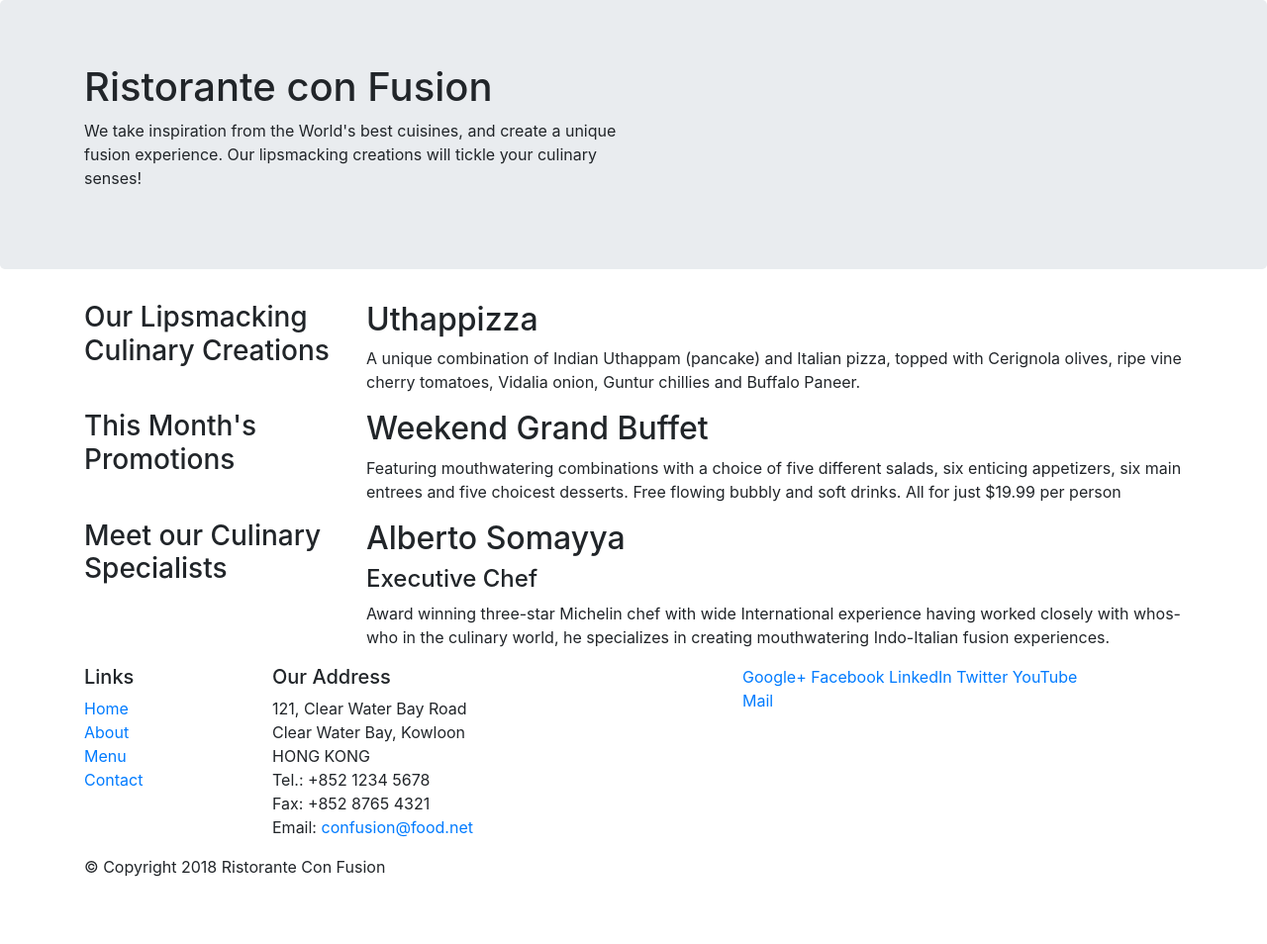
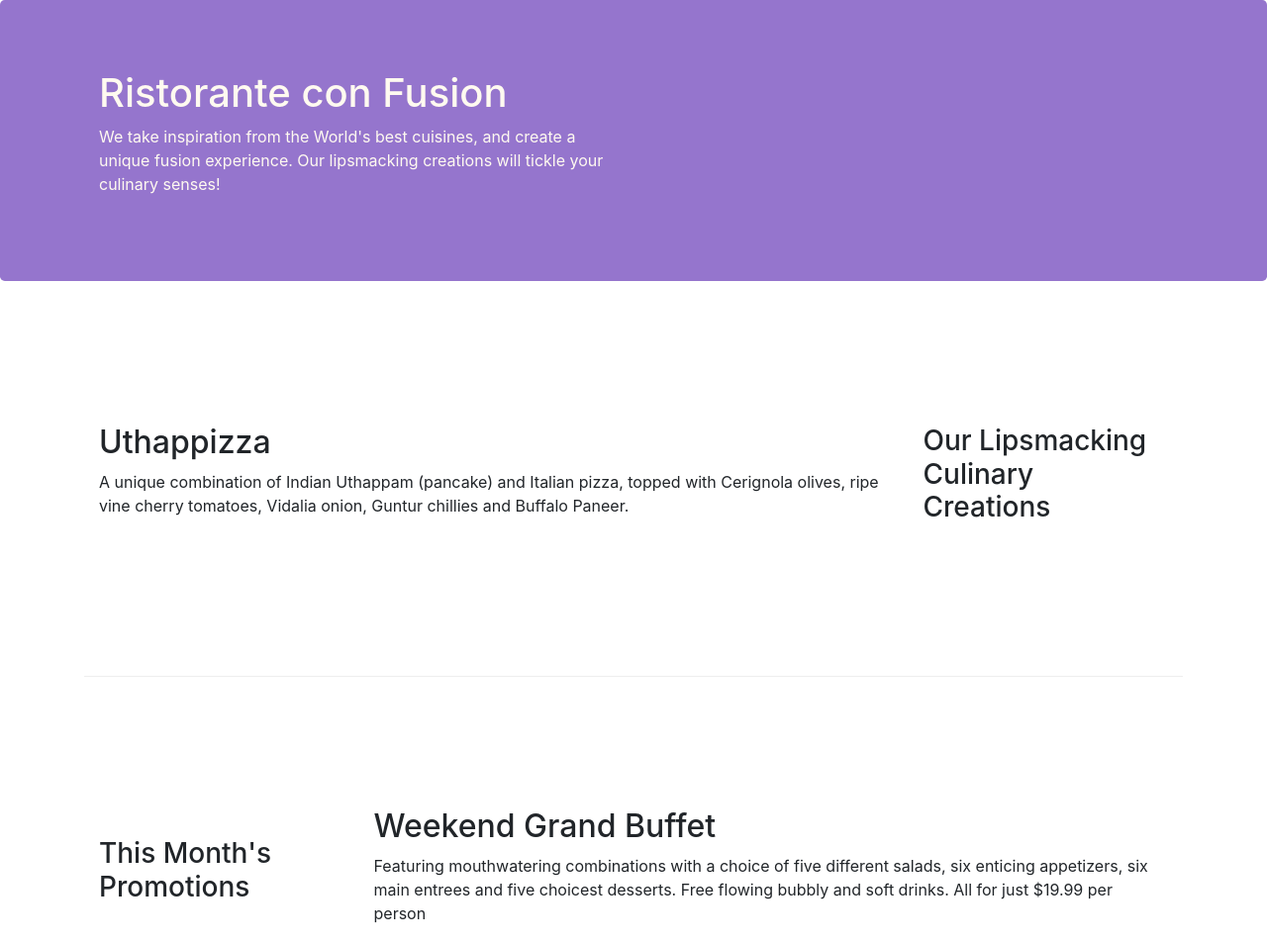
Before and after one commit to Couperin1668/CourseraBootstrap, a website: page index.html in a window 1280 px wide. Shown: the top 954 px of the page at 99% size. Before the commit the page ends 904 px from the top, so only its background shows below. Drawn offline with nearby package versions, Linux system fonts and the light colour scheme.

Commit message:
bootstrap grid part 2

```diff
--- a/css/styles.css
+++ b/css/styles.css
@@ -0,0 +1,30 @@
+.row-header {
+    margin: 0px auto;
+    padding: 0px auto;
+}
+
+.row-content {
+    margin: 0px auto;
+    padding: 50px 0px 50px 0px;
+    border-bottom: 1px ridge;
+    min-height: 400px;
+}
+
+.footer {
+    background-color: #D1C4E9;
+    margin: 0px auto;
+    padding: 20px 0px 20px 0px;
+}
+
+.jumbotron {
+    padding: 70px 30px 70px 30px;
+    margin: 0px auto;
+    background: #9575CD;
+    color: floralwhite;
+}
+
+.address {
+    font-size: 80%;
+    margin: 0px;
+    color: #0f0f0f;
+}
--- a/index.html
+++ b/index.html
@@ -10,13 +10,14 @@
 
      <!-- Bootstrap CSS -->
      <link rel="stylesheet" href="node_modules/bootstrap/dist/css/bootstrap.min.css">
+     <link rel="stylesheet" href="css/styles.css"
 </head>
 
 <body>
 
     <header class="jumbotron">
         <div class="container">
-            <div class="row">
+            <div class="row row-header">
                 <div class="col-12 col-sm-6">
                     <h1>Ristorante con Fusion</h1>
                     <p>We take inspiration from the World's best cuisines, and create a unique fusion experience. Our lipsmacking creations will tickle your culinary senses!</p>
@@ -28,18 +29,18 @@
     </header>
 
     <div class="container">
-        <div class="row">
-            <div class="col-12 col-sm-4 col-md-3">
+        <div class="row row-content align-items-center">
+            <div class="col-12 col-sm-4 order-sm-last col-md-3">
                 <h3>Our Lipsmacking Culinary Creations</h3>
             </div>
-            <div class="col col-sm col-md">
+            <div class="col col-sm order-sm-first col-md">
                 <h2>Uthappizza</h2>
                 <p>A unique combination of Indian Uthappam (pancake) and Italian pizza, topped with Cerignola olives, ripe vine cherry tomatoes, Vidalia onion, Guntur chillies and Buffalo Paneer.</p>
             </div>
         </div>
 
 
-        <div class="row">
+        <div class="row row-content align-items-center">
             <div class="col-12 col-sm-4 col-md-3">
                 <h3>This Month's Promotions</h3>
             </div>
@@ -49,7 +50,7 @@
             </div>
         </div>
 
-        <div class="row">
+        <div class="row row-content align-items-center">
             <div class="col-12 col-sm-4 col-md-3">
                 <h3>Meet our Culinary Specialists</h3>
             </div>
@@ -61,7 +62,7 @@
         </div>
     </div>
 
-    <footer>
+    <footer class="footer">
         <div class="container">
             <div class="row">
                 <div class="col-4 col-sm-2">
@@ -75,7 +76,7 @@
                 </div>
                 <div class="col-7 col-sm-5">
                     <h5>Our Address</h5>
-                    <address>
+                    <address class="address">
 		              121, Clear Water Bay Road<br>
 		              Clear Water Bay, Kowloon<br>
 		              HONG KONG<br>
@@ -84,8 +85,8 @@
 		              Email: <a href="mailto:confusion@food.net">confusion@food.net</a>
 		           </address>
                 </div>
-                <div class="col-12 col-sm-4">
-                    <div>
+                <div class="col-12 col-sm-4 align-self-center">
+                    <div class="text-center">
                         <a href="http://google.com/+">Google+</a>
                         <a href="http://www.facebook.com/profile.php?id=">Facebook</a>
                         <a href="http://www.linkedin.com/in/">LinkedIn</a>
@@ -95,7 +96,7 @@
                     </div>
                 </div>
            </div>
-           <div class="row">
+           <div class="row justify-content-center">
                 <div class="col-auto">
                     <p>© Copyright 2018 Ristorante Con Fusion</p>
                 </div>
```
